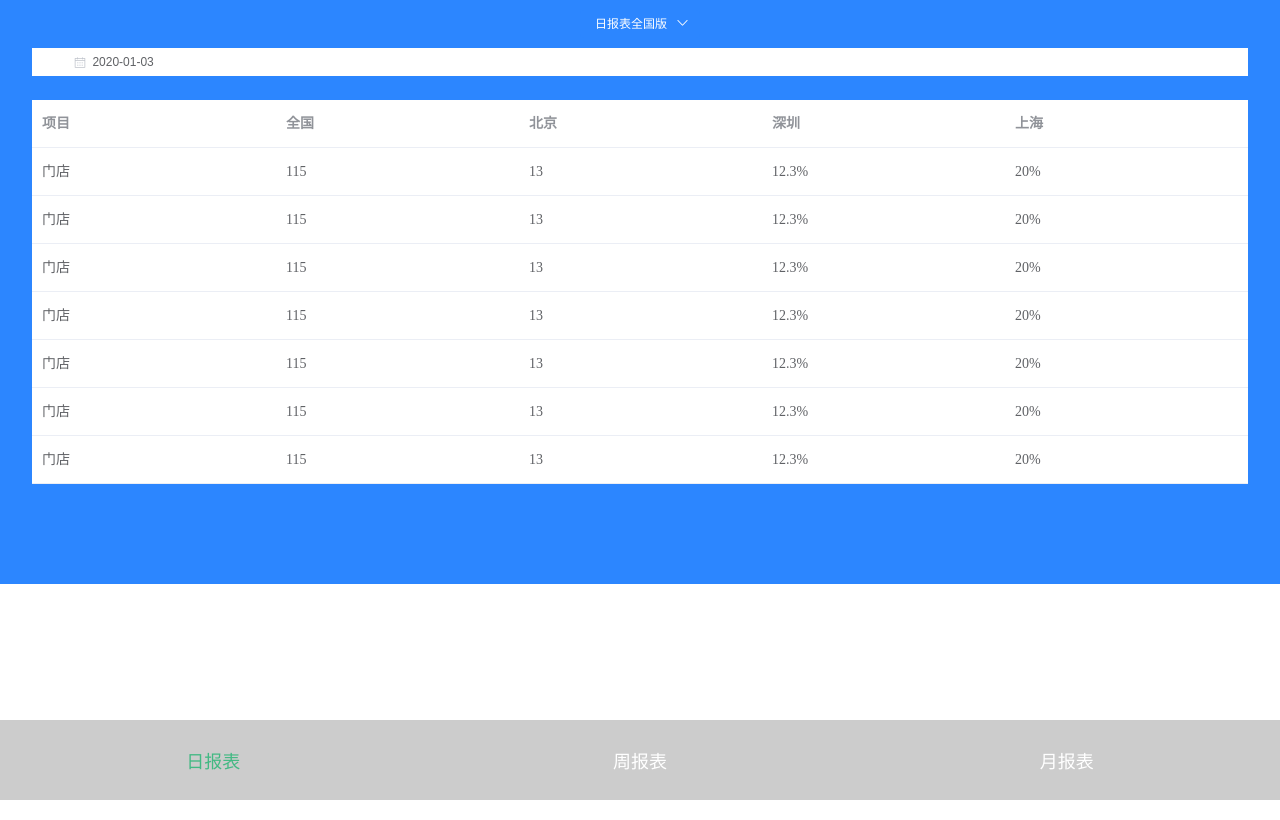
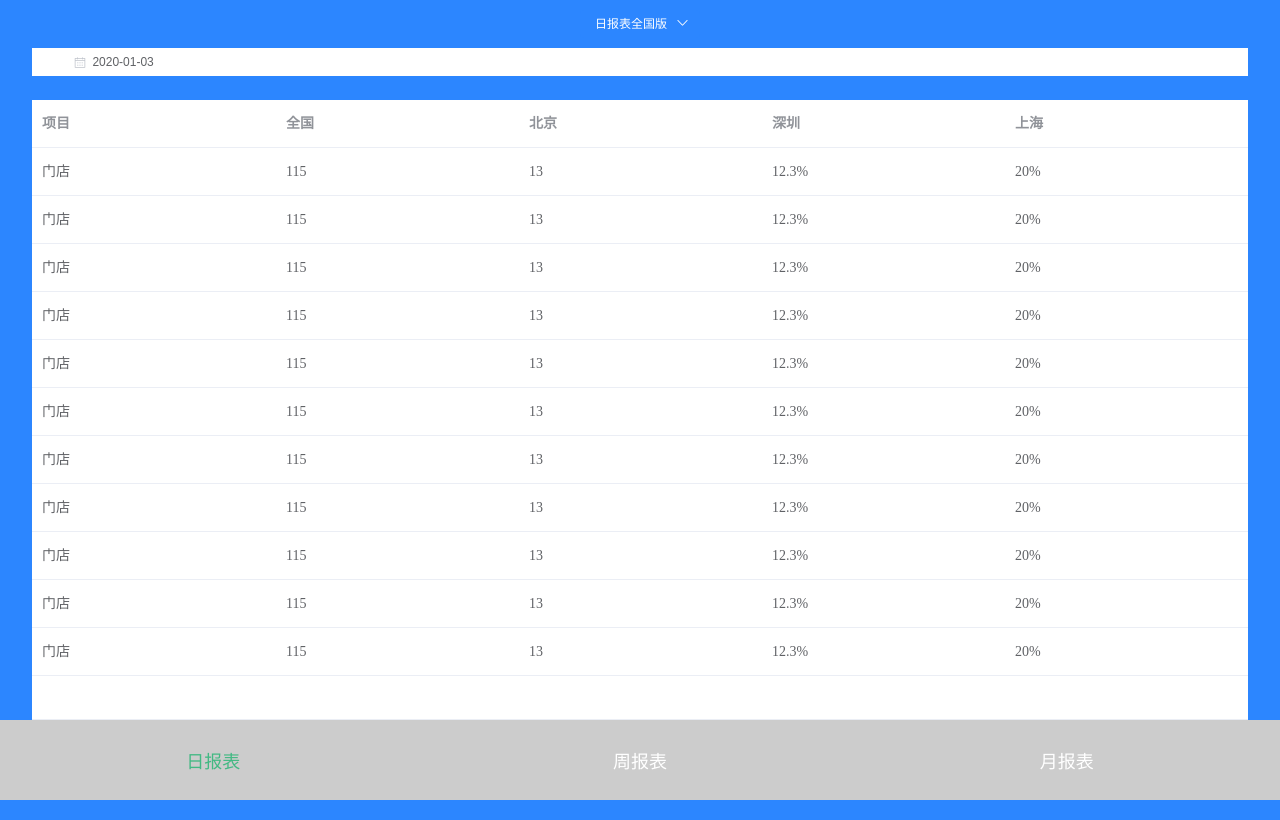
Before and after one commit to yangxw1993/report-form, a Vue app: page /day in a window 1280 px wide. Built offline with nearby package versions, Linux system fonts and the light colour scheme.

Commit message:
update: table高度调整

```diff
--- a/src/App.vue
+++ b/src/App.vue
@@ -20,14 +20,17 @@
 </script>
 
 <style lang="scss">
-  .bg{
-    padding: 100px 0;
+  #app{
     background: #2c86ff;
-    .content{
-      margin: 0 auto;
-      width: 95%;
+    .bg{
+      padding: 100px 0;
+      .content{
+        margin: 0 auto;
+        width: 95%;
 
+      }
     }
   }
 
+
 </style>
--- a/src/views/DayReport.vue
+++ b/src/views/DayReport.vue
@@ -3,6 +3,7 @@
     <el-table
         :data="tableData"
         highlight-current-row
+        :height="tableHeight"
         style="width: 100%">
       <el-table-column
           v-for="(item, index) in tableHeader"
@@ -20,6 +21,7 @@
   export default {
     data() {
       return {
+        tableHeight: window.innerHeight - 180,
         tableHeader: [
           {
             label: '项目',
@@ -90,6 +92,34 @@
             beijing: 13,
             shenzhen: '12.3%',
             shanghai: '20%'
+          },
+          {
+            project: '门店',
+            country: 115,
+            beijing: 13,
+            shenzhen: '12.3%',
+            shanghai: '20%'
+          },
+          {
+            project: '门店',
+            country: 115,
+            beijing: 13,
+            shenzhen: '12.3%',
+            shanghai: '20%'
+          },
+          {
+            project: '门店',
+            country: 115,
+            beijing: 13,
+            shenzhen: '12.3%',
+            shanghai: '20%'
+          },
+          {
+            project: '门店',
+            country: 115,
+            beijing: 13,
+            shenzhen: '12.3%',
+            shanghai: '20%'
           }]
       }
     }
```
